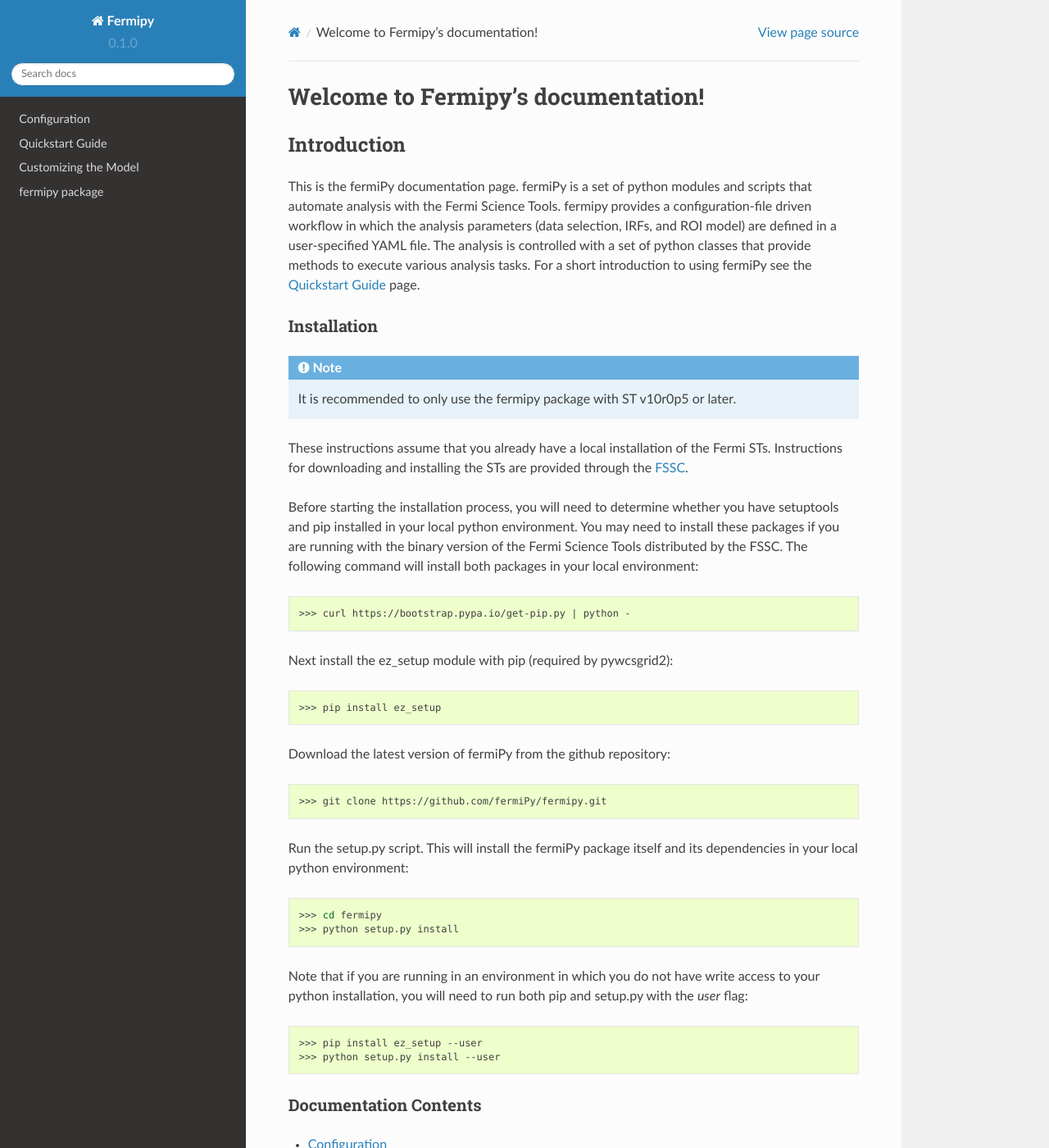
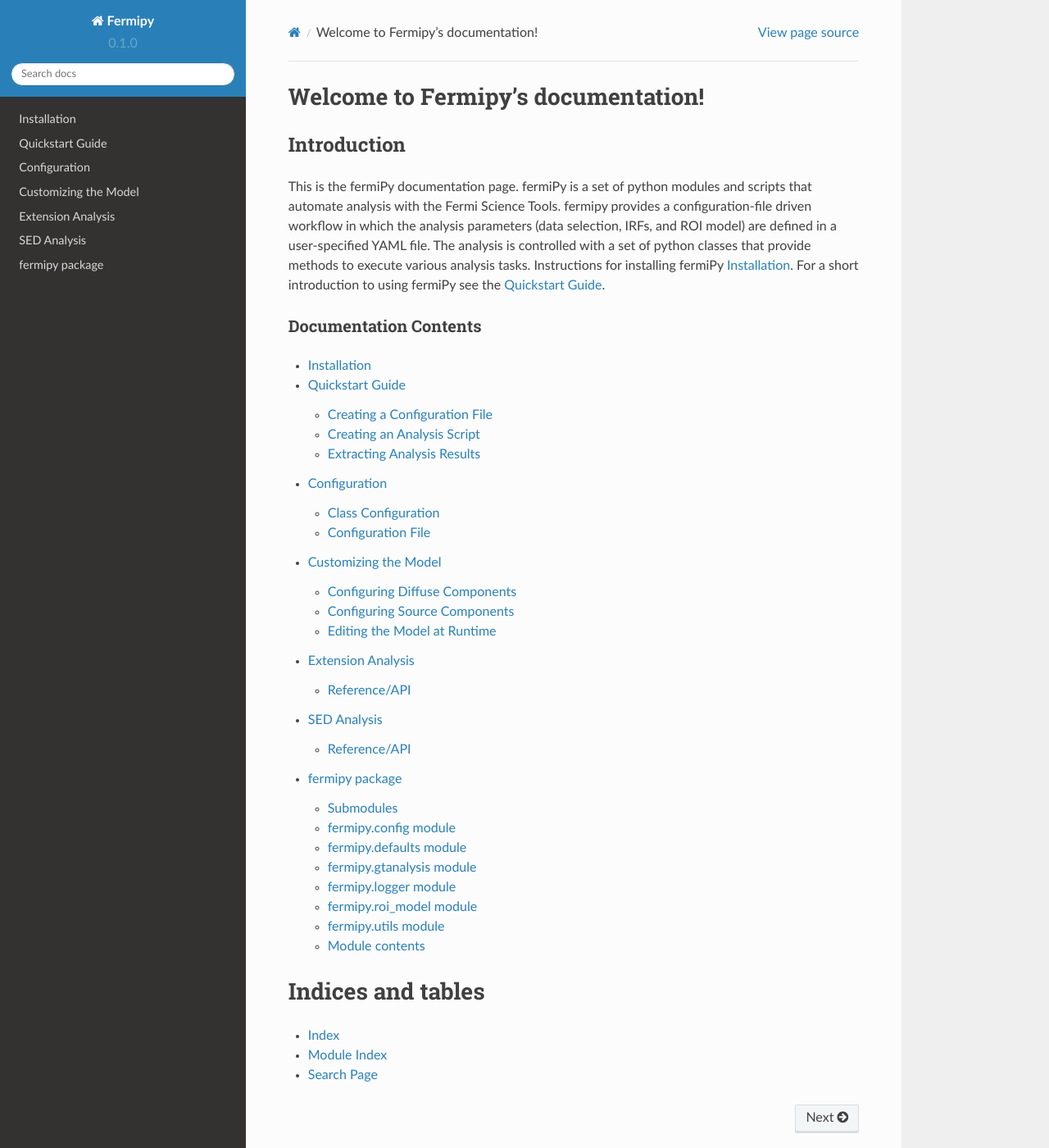
Before and after one commit to fermiPy/fermipy, a Sphinx documentation site: the page built from docs/index.rst, in a window 1280 px wide and 1400 px high. Shown: the whole window at 82% size. Built offline with Sphinx 7.4.7 and the Read the Docs theme 2.0.0, drawn with Linux system fonts in a browser that asks for light colours; some of the changed text lies outside the part shown.

Commit message:
Adding dedicated documentation pages for SED and extension analyses.

```diff
--- a/docs/index.rst
+++ b/docs/index.rst
@@ -18,62 +18,9 @@
 the analysis parameters (data selection, IRFs, and ROI model) are
 defined in a user-specified YAML file.  The analysis is controlled
 with a set of python classes that provide methods to execute various
-analysis tasks.  For a short introduction to using fermiPy see the
-:ref:`quickstart` page.
-
-
-Installation
-------------
-
-.. note::
-
-   It is recommended to only use the fermipy package with ST v10r0p5
-   or later.
-
-These instructions assume that you already have a local installation
-of the Fermi STs.  Instructions for downloading and installing the STs
-are provided through the `FSSC
-<http://fermi.gsfc.nasa.gov/ssc/data/analysis/software/>`_.
-
-Before starting the installation process, you will need to determine
-whether you have setuptools and pip installed in your local python
-environment.  You may need to install these packages if you are
-running with the binary version of the Fermi Science Tools distributed
-by the FSSC.  The following command will install both packages in your
-local environment:
-
-.. code-block:: bash
-
-   >>> curl https://bootstrap.pypa.io/get-pip.py | python -
-
-Next install the ez_setup module with pip (required by pywcsgrid2):
-
-.. code-block:: bash
-
-   >>> pip install ez_setup
-
-Download the latest version of fermiPy from the github repository:
-
-.. code-block:: bash
-
-   >>> git clone https://github.com/fermiPy/fermipy.git
-
-Run the setup.py script.  This will install the fermiPy package itself
-and its dependencies in your local python environment:
-
-.. code-block:: bash
-
-   >>> cd fermipy
-   >>> python setup.py install
-
-Note that if you are running in an environment in which you do not have write
-access to your python installation, you will need to run both pip and
-setup.py with the *user* flag:
-
-.. code-block:: bash
-
-   >>> pip install ez_setup --user
-   >>> python setup.py install --user
+analysis tasks.  Instructions for installing fermiPy
+:ref:`install`.  For a short introduction to using fermiPy see the
+:ref:`quickstart`.
 
 
 Documentation Contents
@@ -82,9 +29,12 @@
 .. toctree::
    :maxdepth: 2
 
+   install
+   quickstart
    config
-   quickstart
    model
+   extension
+   sed
    fermipy
 
 
```
Also changed, not shown: docs/extension.rst (added, +93 -0 lines), docs/install.rst (added, +53 -0 lines), docs/sed.rst (added, +68 -0 lines).
